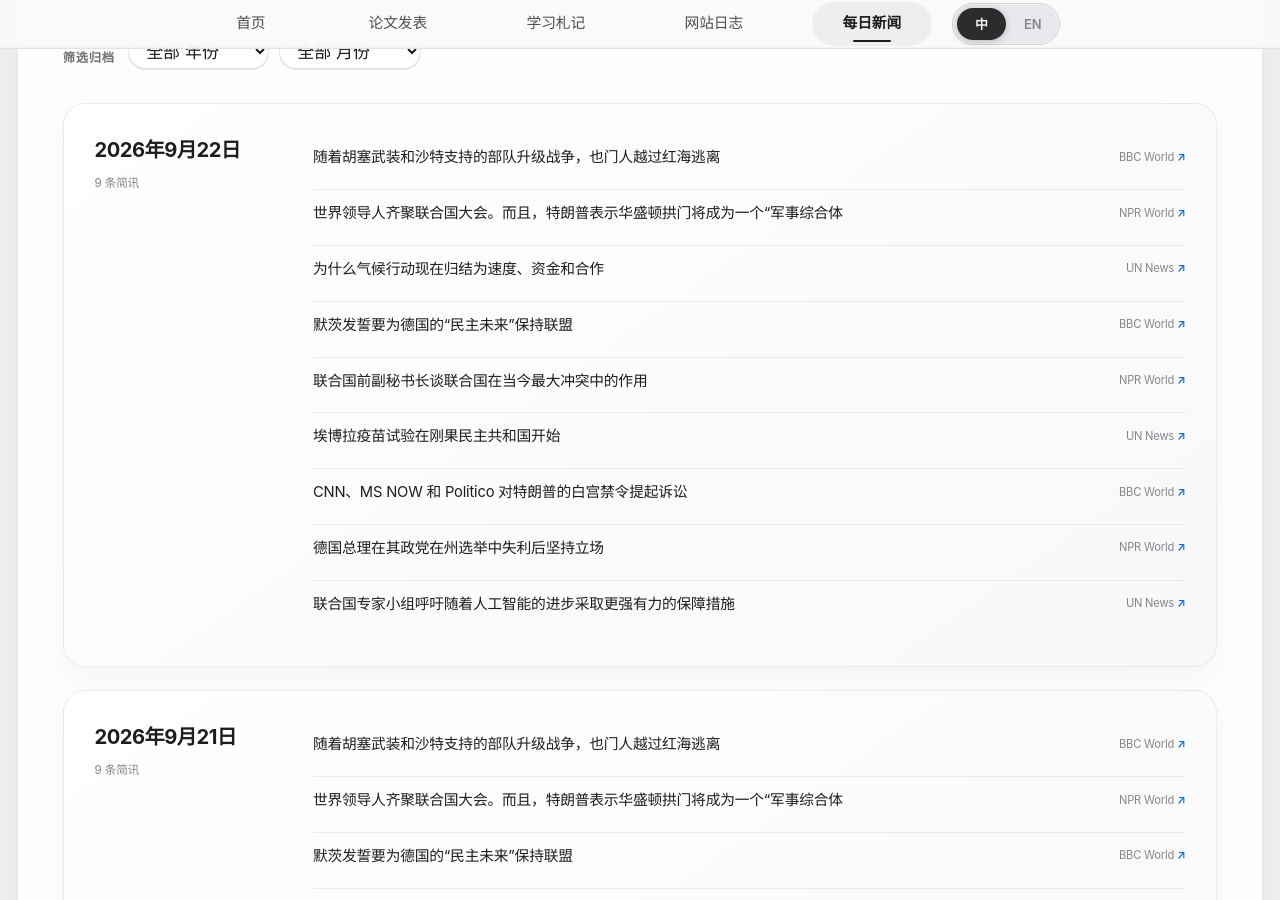
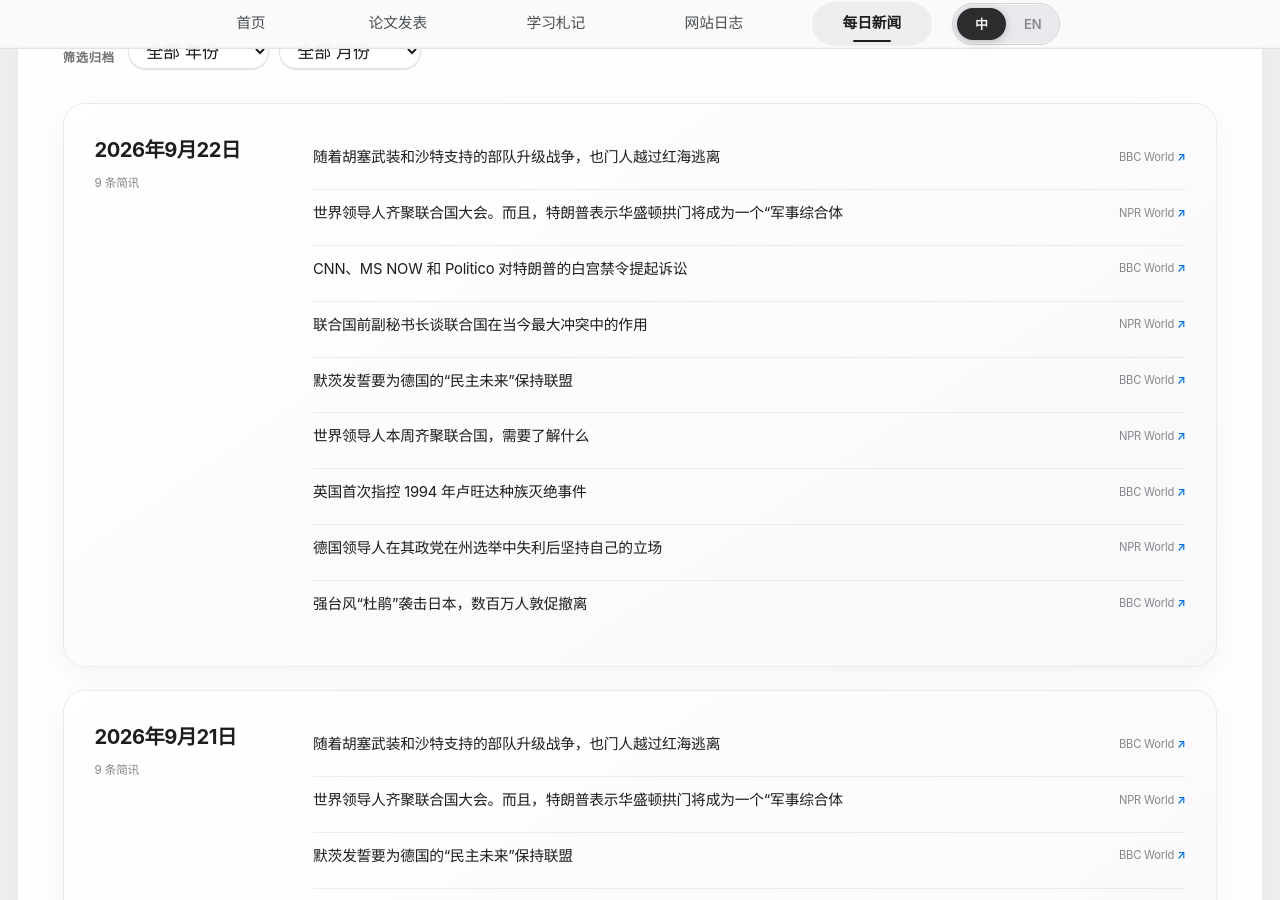
Before and after one commit to HaoxiangLuo/HaoxiangLuo.github.io, a Jekyll site: the page built from _pages/daily-news-zh.html, in a window 1280 px wide and 900 px high, scrolled down 297 px. Built offline with Jekyll 4.4.1, drawn with Linux system fonts in a browser that asks for light colours; a style sheet for code colours, icons or effects is not loaded.

Commit message:
Update daily news 2026-09-22

```diff
--- a/_data/daily_news.json
+++ b/_data/daily_news.json
@@ -1,5 +1,5 @@
 {
-  "updated_at": "2026-09-22T00:25:43+08:00",
+  "updated_at": "2026-09-22T01:21:36+08:00",
   "days": [
     {
       "date": "2026-09-22",
@@ -17,10 +17,16 @@
           "title_zh": "世界领导人齐聚联合国大会。而且，特朗普表示华盛顿拱门将成为一个“军事综合体"
         },
         {
-          "title": "Why climate action now comes down to speed, finance and cooperation",
-          "source": "UN News",
-          "url": "https://news.un.org/feed/view/en/story/2026/09/1168382",
-          "title_zh": "为什么气候行动现在归结为速度、资金和合作"
+          "title": "CNN, MS NOW and Politico file lawsuit against Trump's White House ban",
+          "source": "BBC World",
+          "url": "https://www.bbc.co.uk/news/articles/cm0e32rwvrryo?at_medium=RSS&at_campaign=rss",
+          "title_zh": "CNN、MS NOW 和 Politico 对特朗普的白宫禁令提起诉讼"
+        },
+        {
+          "title": "Former UN Deputy Secretary General on the role of the UN in today's biggest conflicts",
+          "source": "NPR World",
+          "url": "https://www.npr.org/2026/09/21/nx-s1-5974141/former-un-deputy-secretary-general-on-the-role-of-the-un-in-todays-biggest-conflicts",
+          "title_zh": "联合国前副秘书长谈联合国在当今最大冲突中的作用"
         },
         {
           "title": "Merz vows to keep coalition together for Germany's 'democratic future'",
@@ -29,34 +35,28 @@
           "title_zh": "默茨发誓要为德国的“民主未来”保持联盟"
         },
         {
-          "title": "Former UN Deputy Secretary General on the role of the UN in today's biggest conflicts",
+          "title": "What to know as world leaders converge at the United Nations this week",
           "source": "NPR World",
-          "url": "https://www.npr.org/2026/09/21/nx-s1-5974141/former-un-deputy-secretary-general-on-the-role-of-the-un-in-todays-biggest-conflicts",
-          "title_zh": "联合国前副秘书长谈联合国在当今最大冲突中的作用"
+          "url": "https://www.npr.org/2026/09/21/nx-s1-5971262/united-nations-general-assembly",
+          "title_zh": "世界领导人本周齐聚联合国，需要了解什么"
         },
         {
-          "title": "Ebola vaccine trial begins in DR Congo",
-          "source": "UN News",
-          "url": "https://news.un.org/feed/view/en/story/2026/09/1168381",
-          "title_zh": "埃博拉疫苗试验在刚果民主共和国开始"
+          "title": "First UK charges brought over 1994 Rwanda genocide",
+          "source": "BBC World",
+          "url": "https://www.bbc.co.uk/news/articles/cr2092216nywo?at_medium=RSS&at_campaign=rss",
+          "title_zh": "英国首次指控 1994 年卢旺达种族灭绝事件"
         },
         {
-          "title": "CNN, MS NOW and Politico file lawsuit against Trump's White House ban",
-          "source": "BBC World",
-          "url": "https://www.bbc.co.uk/news/articles/cm0e32rwvrryo?at_medium=RSS&at_campaign=rss",
-          "title_zh": "CNN、MS NOW 和 Politico 对特朗普的白宫禁令提起诉讼"
+          "title": "Germany's leader stands his ground after his party loses in state elections",
+          "source": "NPR World",
+          "url": "https://www.npr.org/2026/09/21/g-s1-144231/germany-state-elections-merz",
+          "title_zh": "德国领导人在其政党在州选举中失利后坚持自己的立场"
         },
         {
-          "title": "German chancellor stands his ground after his party loses in state elections",
-          "source": "NPR World",
-          "url": "https://www.npr.org/2026/09/21/g-s1-144231/germany-state-elections-merz",
-          "title_zh": "德国总理在其政党在州选举中失利后坚持立场"
-        },
-        {
-          "title": "UN panel calls for stronger safeguards as AI agents advance",
-          "source": "UN News",
-          "url": "https://news.un.org/feed/view/en/story/2026/09/1168380",
-          "title_zh": "联合国专家小组呼吁随着人工智能的进步采取更强有力的保障措施"
+          "title": "Millions urged to evacuate as powerful Typhoon Dujuan hits Japan",
+          "source": "BBC World",
+          "url": "https://www.bbc.co.uk/news/articles/cm3wj2lexl97o?at_medium=RSS&at_campaign=rss",
+          "title_zh": "强台风“杜鹃”袭击日本，数百万人敦促撤离"
         }
       ]
     },
```
